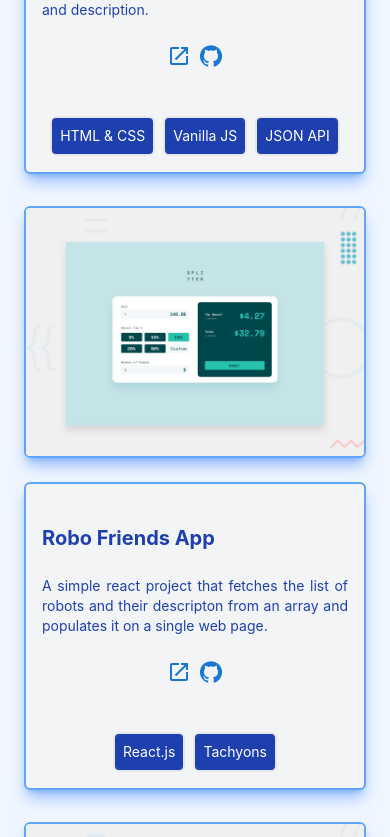
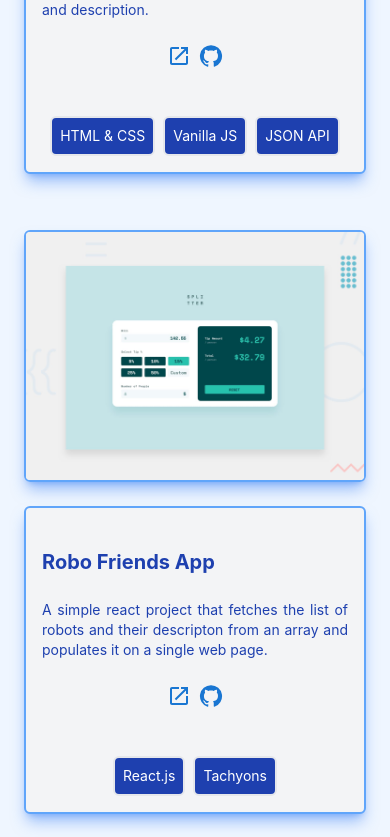
Before and after one commit to olalemi/portfolio, a React (Create React App) app: page / in a window 390 px wide. Shown: the part 1160-1997 px from the top of the page. Built offline with nearby package versions, Linux system fonts and the light colour scheme.

Commit message:
contact component updated

```diff
--- a/src/components/Contact.js
+++ b/src/components/Contact.js
@@ -55,7 +55,7 @@ function Contact() {
             placeholder="Message"
           />
           <br />
-          {/* <input type="submit" value="Send Message" onClick={alert ("hello worl")}></input> */}
+          <input type="submit" value="Send Message" ></input>
         </form>
       </div>
     </div>
--- a/src/components/Section.Js
+++ b/src/components/Section.Js
@@ -6,7 +6,7 @@ import sectionList from './SectionList';
 const Section = ({ projectName, image, description, techUsed , githubLink, urlLink}) => {
   return (
     <div>
-      <div className=" sm:mt-2 md:mt-8 flex  justify-around flex-col   md:flex-row gap-x-8 text-sm text-blue-800">
+      <div className=" sm:mt-2 md:mt-8 flex  sm:mb-8 md:mb-0 justify-around flex-col   md:flex-row gap-x-8 text-sm text-blue-800">
         <div>
           <img
             className=" min-w-lg mt-6 transition ease-in-out delay-75  hover:-translate-y-1 hover:scale-105 hover:bg-indigo-500 duration-300  border-solid border-2 border-blue-400  shadow-lg shadow-blue-500/50  md:w-full rounded-md"
```
